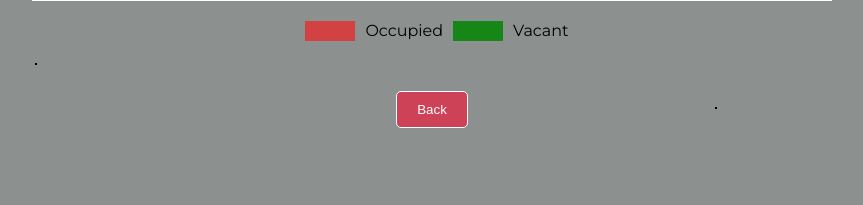
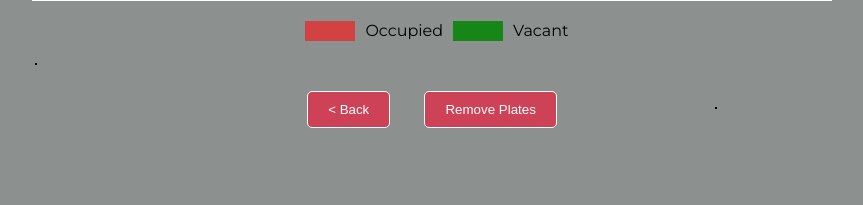
Before and after one commit to ayanabedin1105/ANPR-UI-Code, a Flask app: page /park_lot in a window 1280 px wide. Shown: the part 595-800 px from the top of the page, without its empty margins (208-1071 px from the left). Run offline with Flask 3, Linux system fonts and the light colour scheme; some libraries are stand-ins or nearby versions.

Commit message:
Remove Plates created

```diff
--- a/static/css/styles-parkinglot.css
+++ b/static/css/styles-parkinglot.css
@@ -84,6 +84,21 @@ h1 {
   cursor: pointer;
   transition: background-color 0.3s;
 }
+
+.remove-btn {
+  padding: 10px 20px;
+  margin-left: 30px;
+  background-color: #ce4257;
+  color: #fff;
+  border: 1px solid white;
+  border-radius: 5px;
+  cursor: pointer;
+  transition: background-color 0.3s;
+}
 .back-btn:hover {
   background-color: #a70820;
 }
+
+.remove-btn:hover {
+  background-color: #a70820;
+}
--- a/static/js/app-parkinglot.js
+++ b/static/js/app-parkinglot.js
@@ -4,6 +4,7 @@ import {
   getDatabase,
   ref,
   onValue,
+  set,
 } from "https://www.gstatic.com/firebasejs/10.9.0/firebase-database.js";
 // TODO: Add SDKs for Firebase products that you want to use
 // https://firebase.google.com/docs/web/setup#available-libraries
@@ -48,6 +49,30 @@ function getDetectedPlatesFromFirebase() {
   });
 }
 
+//Function to remove the parking cars
+// Function to remove all plates from the parking slots and Firebase database
+async function removeAllPlates() {
+  try {
+    // Clear the parking slots visually
+    const parkingSlots = document.querySelectorAll(".parking-slot");
+    parkingSlots.forEach((slot) => {
+      slot.textContent = "";
+      slot.classList.remove("occupied");
+      slot.classList.add("vacant");
+    });
+
+    // Remove all plates from Firebase database
+    await set(dbRef, null);
+    console.log("All plates removed from Firebase database");
+  } catch (error) {
+    console.error("Error removing plates:", error);
+  }
+}
+
+// Call the function to remove all plates when the button is clicked
+const removeAllBtn = document.getElementById("remove-btn");
+removeAllBtn.addEventListener("click", removeAllPlates);
+
 // Function to fill parking slots with detected number plates
 async function fillParkingSlots() {
   try {
--- a/templates/parking-slot.html
+++ b/templates/parking-slot.html
@@ -41,7 +41,7 @@
   </head>
   <body>
     <h1>Parking Management System</h1>
-    <div class="parking-lot">
+    <div class="parking-lot" id="parkingLot">
       <div class="row">
         <!-- First row of slots -->
         <div class="parking-slot vacant">1</div>
@@ -71,7 +71,8 @@
 
     <!--Back Button-->
     <div class="back-btn-container">
-      <button class="back-btn" id="back-btn">Back</button>
+      <button class="back-btn" id="back-btn">< Back</button>
+      <button class="remove-btn" id="remove-btn">Remove Plates</button>
     </div>
 
     <script
```
Also changed, not shown: plate_folder/scanned_img_0.jpg, plate_folder/scanned_img_1.jpg, plate_folder/scanned_img_10.jpg (deleted), plate_folder/scanned_img_11.jpg (deleted), plate_folder/scanned_img_12.jpg (deleted), plate_folder/scanned_img_2.jpg, plate_folder/scanned_img_3.jpg (added), plate_folder/scanned_img_4.jpg, plate_folder/scanned_img_5.jpg, plate_folder/scanned_img_6.jpg (deleted), plate_folder/scanned_img_7.jpg (deleted), plate_folder/scanned_img_8.jpg (deleted), plate_folder/scanned_img_9.jpg (deleted).
